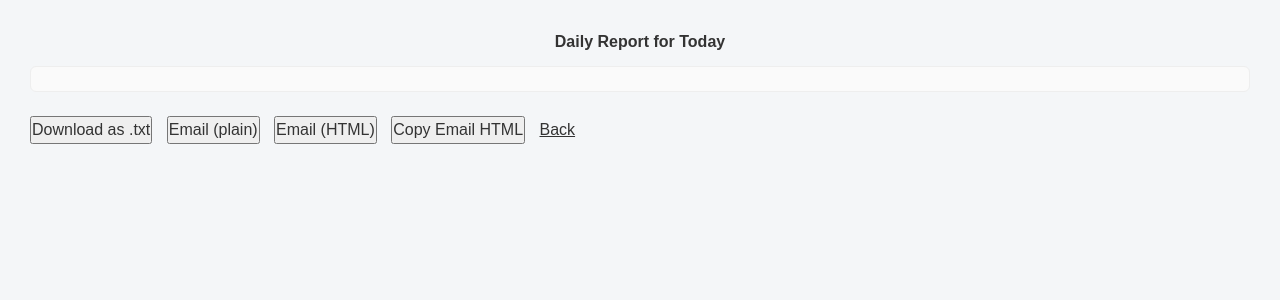
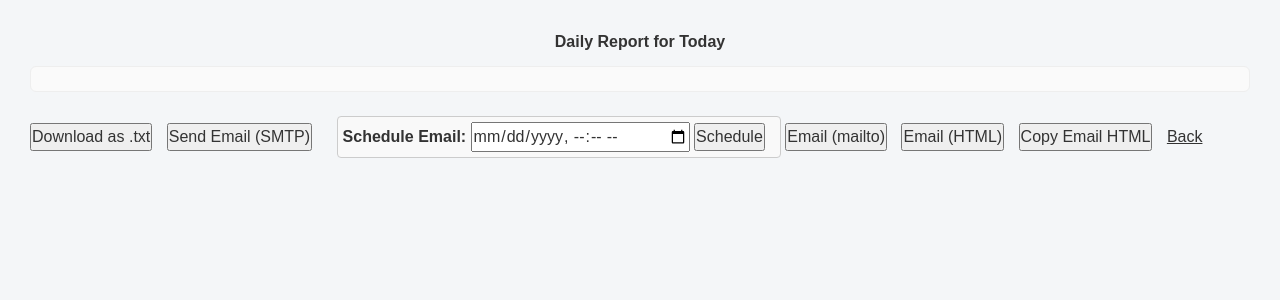
Before and after one commit to maxstain/daily_report_generator, a Flask app: template templates/report.html in a window 1280 px wide. Shown: the top 300 px of the page. Run offline with Flask 3, Linux system fonts and the light colour scheme; the template is opened without the code that fills it, so the values that code supplies are empty.

Commit message:
feat: add email scheduling and sending functionality with Flask-APScheduler

```diff
--- a/app.py
+++ b/app.py
@@ -1,10 +1,14 @@
 import datetime
-from flask import Flask, render_template, request
+from flask import Flask, render_template, request, jsonify
 from Functions import generate_report
 import importlib
 import os
 import json
 import html
+import smtplib
+from email.mime.text import MIMEText
+from email.mime.multipart import MIMEMultipart
+from flask_apscheduler import APScheduler
 
 # choose validation backend via env var: 'auto' (default), 'pydantic', 'jsonschema', 'pure'
 VALIDATOR_BACKEND = os.environ.get('VALIDATOR_BACKEND', 'auto').lower()
@@ -41,6 +45,52 @@ validate_executions = validation.validate_executions
 validate_blockers = validation.validate_blockers
 
 app = Flask(__name__)
+
+# Scheduler configuration
+class Config:
+    SCHEDULER_API_ENABLED = True
+
+app.config.from_object(Config())
+
+scheduler = APScheduler()
+scheduler.init_app(app)
+scheduler.start()
+
+
+def send_email_task(report_content, date_str):
+    """Background task to send email via SMTP."""
+    try:
+        smtp_server = os.environ.get('SMTP_SERVER')
+        smtp_port = int(os.environ.get('SMTP_PORT', 587))
+        sender_email = os.environ.get('SENDER_EMAIL')
+        sender_password = os.environ.get('SENDER_PASSWORD')
+        recipients = os.environ.get('EMAIL_RECIPIENTS', '').split(',')
+        cc_recipients = os.environ.get('EMAIL_CC', '').split(',')
+
+        if not all([smtp_server, sender_email, sender_password, recipients]):
+            print("Email configuration is missing in .env")
+            return
+
+        msg = MIMEMultipart()
+        msg['From'] = sender_email
+        msg['To'] = ", ".join(recipients)
+        if cc_recipients:
+            msg['Cc'] = ", ".join(cc_recipients)
+        msg['Subject'] = f"Daily Report {date_str}"
+
+        # Attach report as plain text
+        msg.attach(MIMEText(report_content, 'plain', 'utf-8'))
+
+        all_recipients = recipients + (cc_recipients if cc_recipients else [])
+
+        server = smtplib.SMTP(smtp_server, smtp_port)
+        server.starttls()
+        server.login(sender_email, sender_password)
+        server.send_message(msg, from_addr=sender_email, to_addrs=all_recipients)
+        server.quit()
+        print(f"Scheduled email sent successfully for {date_str}")
+    except Exception as e:
+        print(f"Error in send_email_task: {e}")
 
 
 @app.route('/')
@@ -99,7 +149,44 @@ def generate_report_route():
     # escape the report to avoid HTML injection, then convert newlines to <br> for HTML display
     report_safe = html.escape(report)
     report_html = report_safe.replace('\n', '<br>')
-    return render_template('report.html', report=report_html, date=date_today)
+    return render_template('report.html', report=report_html, date=date_today, report_raw=report)
+
+
+@app.route('/send_email', methods=['POST'])
+def send_email_route():
+    try:
+        data = request.get_json()
+        report_content = data.get('report_content', '')
+        schedule_time = data.get('schedule_time')  # Optional ISO format string
+        date_today = datetime.date.today().isoformat()
+
+        if schedule_time:
+            try:
+                # Expecting format 'YYYY-MM-DDTHH:MM' or similar that datetime.fromisoformat can handle
+                run_date = datetime.datetime.fromisoformat(schedule_time)
+
+                # Check if the date is in the past
+                if run_date < datetime.datetime.now():
+                    return jsonify({'success': False, 'message': 'Scheduled time must be in the future.'}), 400
+
+                # Schedule the task
+                job_id = f"email_{datetime.datetime.now().timestamp()}"
+                scheduler.add_job(
+                    id=job_id,
+                    func=send_email_task,
+                    trigger='date',
+                    run_date=run_date,
+                    args=[report_content, date_today]
+                )
+                return jsonify({'success': True, 'message': f'Email scheduled for {run_date.strftime("%Y-%m-%d %H:%M")}'})
+            except Exception as e:
+                return jsonify({'success': False, 'message': f'Invalid schedule time format: {e}'}), 400
+
+        # Immediate send logic (now using the same task function for consistency)
+        send_email_task(report_content, date_today)
+        return jsonify({'success': True, 'message': 'Email sent successfully!'})
+    except Exception as e:
+        return jsonify({'success': False, 'message': str(e)}), 500
 
 
 if __name__ == '__main__':
--- a/requirements.txt
+++ b/requirements.txt
@@ -11,3 +11,4 @@ jsonschema~=4.25.1
 # pip install playwright pytest-playwright
 playwright
 pytest-playwright
+Flask-APScheduler~=1.13.1
--- a/templates/report.html
+++ b/templates/report.html
@@ -4,7 +4,15 @@
     <div id="report">{{ report | safe }}</div>
     <br>
     <button id="downloadBtn">Download as .txt</button>
-    <button id="emailPlainBtn">Email (plain)</button>
+    <button id="sendEmailBtn">Send Email (SMTP)</button>
+
+    <div id="scheduleContainer" style="display:inline-block; margin-left: 10px; padding: 5px; border: 1px solid #ccc; border-radius: 4px; background-color: #f9f9f9;">
+        <label for="scheduleTime">Schedule Email:</label>
+        <input type="datetime-local" id="scheduleTime">
+        <button id="scheduleEmailBtn">Schedule</button>
+    </div>
+
+    <button id="emailPlainBtn">Email (mailto)</button>
     <button id="emailHtmlBtn">Email (HTML)</button>
     <button id="copyEmailHtmlBtn">Copy Email HTML</button>
     <a href="/">Back</a>
@@ -27,6 +35,77 @@
         const blob = new Blob([text], { type: 'text/plain' });
         const url = URL.createObjectURL(blob);
         const a = document.createElement('a'); a.href = url; a.download = 'daily_report.txt'; document.body.appendChild(a); a.click(); a.remove(); URL.revokeObjectURL(url);
+    });
+
+    document.getElementById('sendEmailBtn').addEventListener('click', function(){
+        const reportContent = `{{ report_raw | safe }}`;
+        this.disabled = true;
+        this.innerText = 'Sending...';
+
+        fetch('/send_email', {
+            method: 'POST',
+            headers: {
+                'Content-Type': 'application/json',
+            },
+            body: JSON.stringify({ report_content: reportContent }),
+        })
+        .then(response => response.json())
+        .then(data => {
+            if (data.success) {
+                alert('Email sent successfully!');
+            } else {
+                alert('Failed to send email: ' + data.message);
+            }
+        })
+        .catch((error) => {
+            console.error('Error:', error);
+            alert('An error occurred while sending the email.');
+        })
+        .finally(() => {
+            this.disabled = false;
+            this.innerText = 'Send Email (SMTP)';
+        });
+    });
+
+    document.getElementById('scheduleEmailBtn').addEventListener('click', function(){
+        const reportContent = `{{ report_raw | safe }}`;
+        const scheduleTime = document.getElementById('scheduleTime').value;
+
+        if (!scheduleTime) {
+            alert('Please select a date and time to schedule the email.');
+            return;
+        }
+
+        const btn = this;
+        btn.disabled = true;
+        btn.innerText = 'Scheduling...';
+
+        fetch('/send_email', {
+            method: 'POST',
+            headers: {
+                'Content-Type': 'application/json',
+            },
+            body: JSON.stringify({
+                report_content: reportContent,
+                schedule_time: scheduleTime
+            }),
+        })
+        .then(response => response.json())
+        .then(data => {
+            if (data.success) {
+                alert(data.message);
+            } else {
+                alert('Failed to schedule email: ' + data.message);
+            }
+        })
+        .catch((error) => {
+            console.error('Error:', error);
+            alert('An error occurred while scheduling the email.');
+        })
+        .finally(() => {
+            btn.disabled = false;
+            btn.innerText = 'Schedule';
+        });
     });
 
     document.getElementById('emailPlainBtn').addEventListener('click', function(){
```
